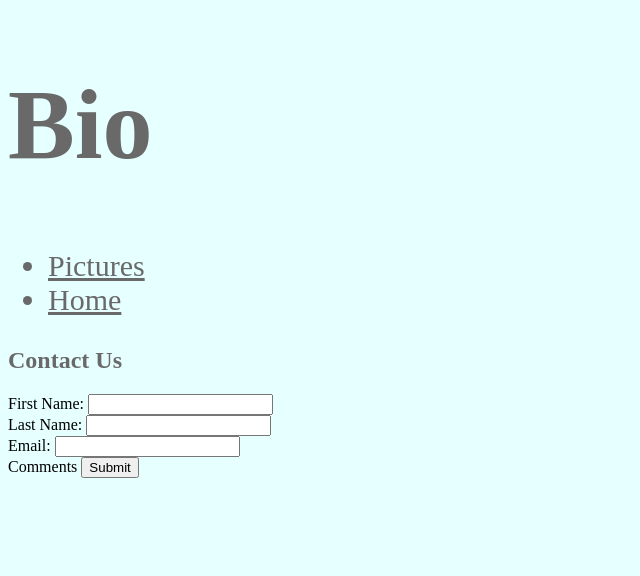
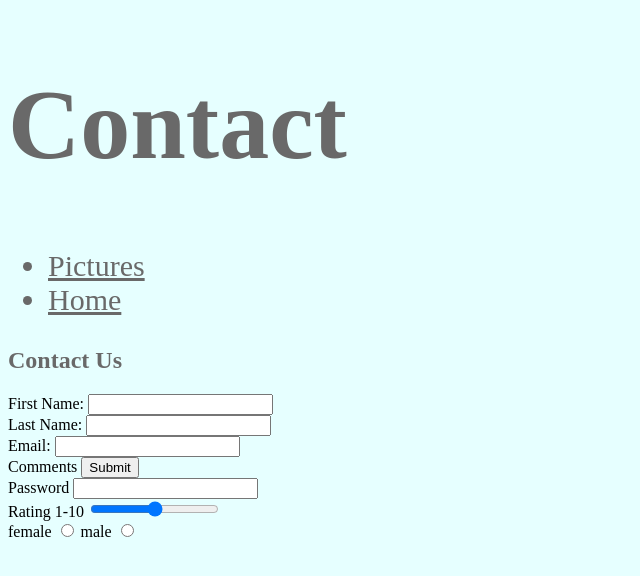
Before and after one commit to Maryhwalrath/Assignment-4, a plain HTML site: page contact.html in a window 1280 px wide. Shown: the whole page, without its empty margins (0-640 px from the left). Drawn offline with Linux system fonts and the light colour scheme.

Commit message:
submit form updates

```diff
--- a/contact.html
+++ b/contact.html
@@ -10,7 +10,7 @@
 
 <body>
     <div class=h1b>
-        <h1>Bio</h1>
+        <h1>Contact</h1>
         <ul id="liststyle">
             <li><a href="Pictures.html">Pictures</a></li>
             <li><a href="index.html">Home</a></li>
@@ -28,6 +28,14 @@
         <label> Email: <input type="text"></label>
         <br>
         <label> Comments <input type="submit"></label>
+        <br>
+        <label> Password <input type="password"> </label>
+        <br>
+        <label> Rating 1-10 <input type="range"> </label>
+        <br>
+        <label> female <input type=radio></label>
+        <label>male <input type=radio> </label>
+
 
     </form>
 
```
